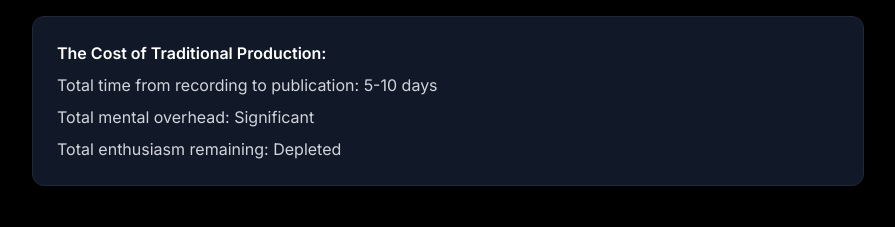
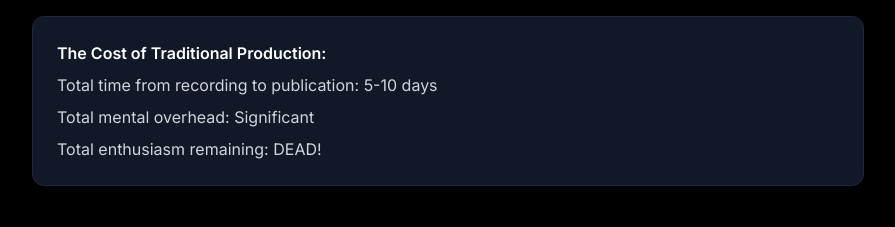
Before and after one commit to TA-OG/streamtoday, a Next.js app: page /blog/nottingham-podcast-studio-live-editing in a window 1280 px wide. Shown: the part 2180-2407 px from the top of the page, without its empty margins (192-1087 px from the left). Built offline with nearby package versions, Linux system fonts and the light colour scheme; no server answers.

Commit message:
Update enthusiasm status to DEAD!

```diff
--- a/src/app/blog/nottingham-podcast-studio-live-editing/page.tsx
+++ b/src/app/blog/nottingham-podcast-studio-live-editing/page.tsx
@@ -170,7 +170,7 @@ export default function BlogPost() {
             <ul className="list-none space-y-2 text-gray-300">
               <li>Total time from recording to publication: 5-10 days</li>
               <li>Total mental overhead: Significant</li>
-              <li>Total enthusiasm remaining: Depleted</li>
+              <li>Total enthusiasm remaining: DEAD!</li>
             </ul>
           </div>
 
```
